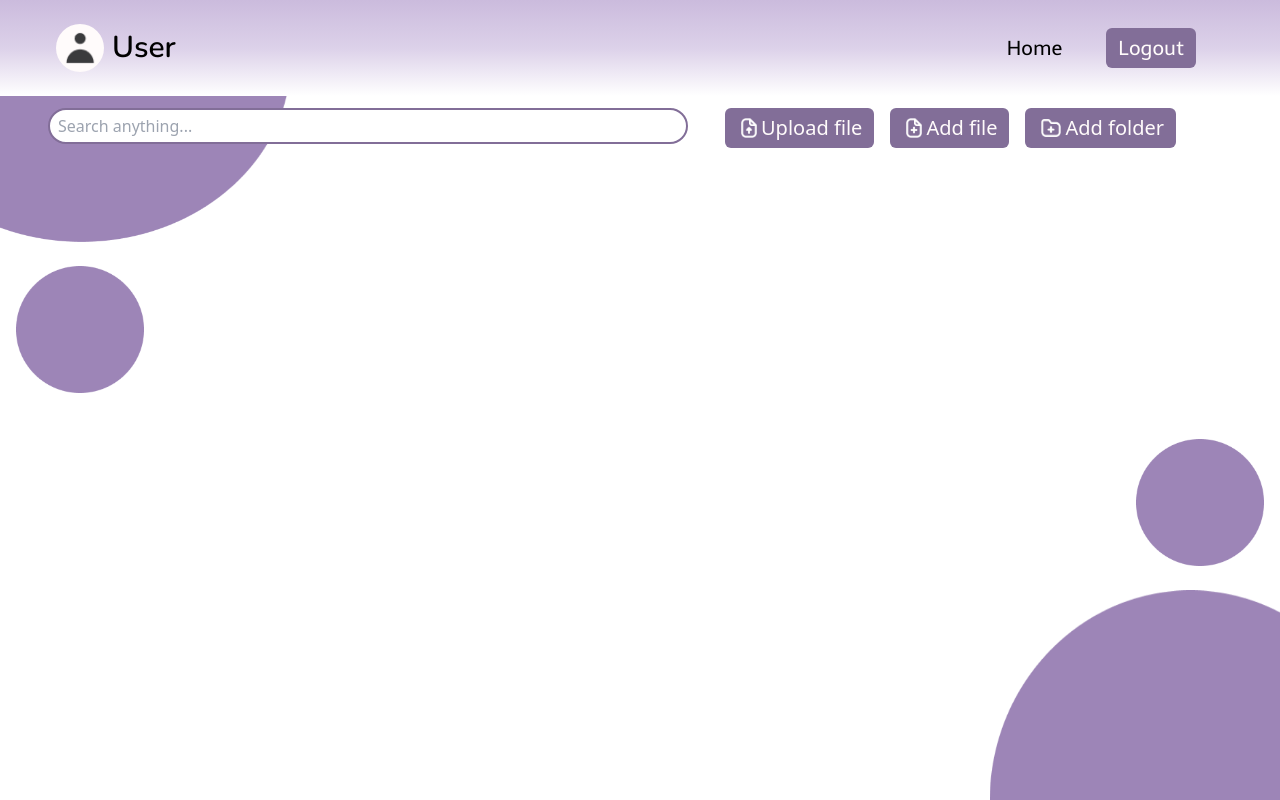
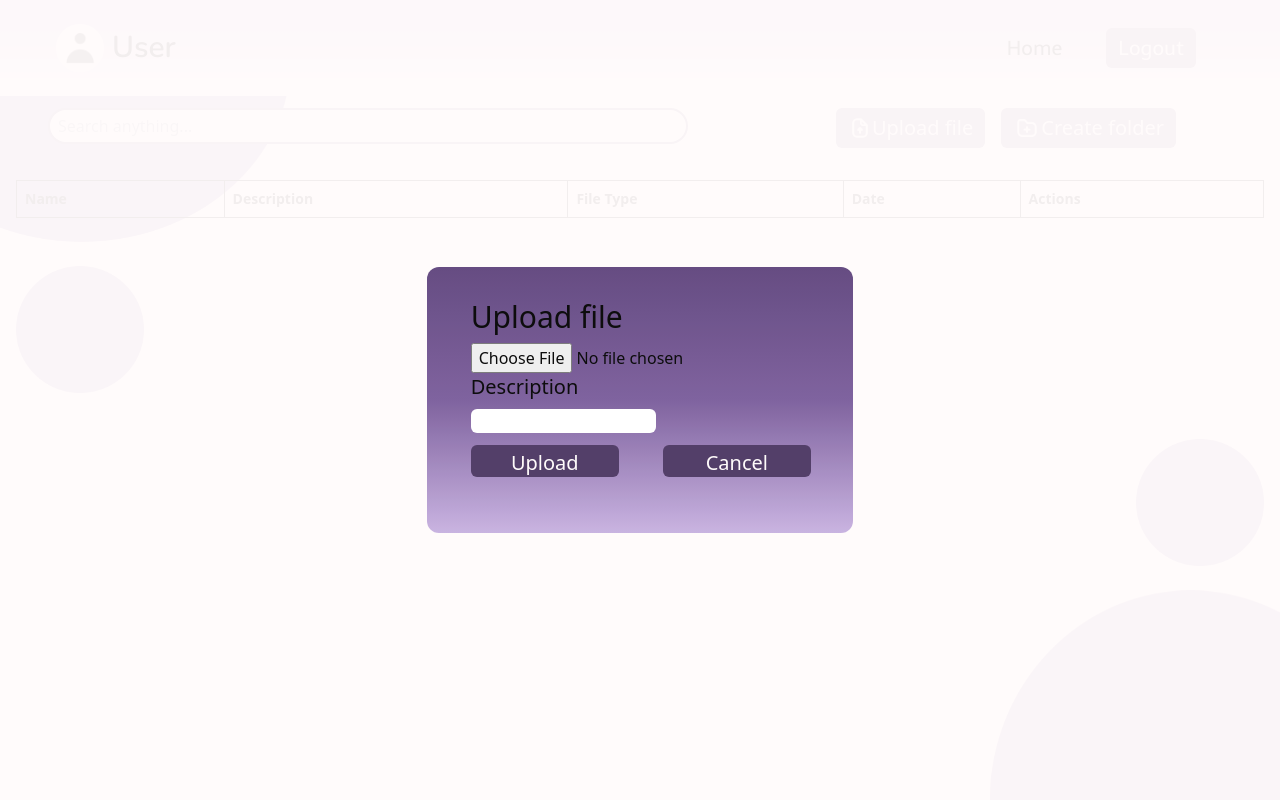
Before and after one commit to ishaNegi1/DMS, a React (Vite) app: page /User in a window 1280 px wide. Both pictures are taken after a click on the button "Upload file". Built offline with nearby package versions, Linux system fonts and the light colour scheme; a web font is replaced by a local one.

Commit message:
add upload file functionality

```diff
--- a/src/components/Button.jsx
+++ b/src/components/Button.jsx
@@ -1,9 +1,9 @@
 import React from 'react'
 import {Link} from 'react-router-dom'
 
-const Button = ({text, to, rest}) => {
+const Button = ({text, to, rest,...extra}) => {
   return (
-    <button className={` bg-main text-white font-Telex ${rest} px-2 py-1 sm:px-3 sm:py-1 h-8 rounded-md text-xs sm:text-xl transition-all duration-500 ease-linear transform hover:scale-110`}><Link to={to}>{text}</Link></button>
+    <button className={` bg-main text-white font-Telex ${rest} px-2 py-1 sm:px-3 sm:py-1 h-8 rounded-md text-xs sm:text-xl transition-all duration-500 ease-linear transform hover:scale-110`} {...extra}><Link to={to}>{text}</Link></button>
   )
 }
 
--- a/src/components/Button0.jsx
+++ b/src/components/Button0.jsx
@@ -1,9 +1,9 @@
 import React from 'react'
 
-const Button0 = ({text, img, ...rest}) => {
+const Button0 = ({text, img, extra, ...rest}) => {
   return (
-<button className= "bg-main text-white px-2 py-1 sm:px-3 sm:py-1 h-8 rounded-md text-xs sm:text-xl transition-all duration-500 ease-linear transform hover:scale-110 sm:mx-2 mr-4 sm:h-10 flex justify-center items-center">
-<img src={img} alt='image' {...rest}/>
+<button className= "bg-main text-white px-2 py-1 sm:px-3 sm:py-1 h-8 rounded-md text-xs sm:text-xl transition-all duration-500 ease-linear transform hover:scale-110 sm:mx-2 mr-4 sm:h-10 flex justify-center items-center" {...rest}>
+<img src={img} alt='image' className={`${extra}`}/>
 {text}
 </button>
   )
--- /dev/null
+++ b/src/components/Create.jsx
@@ -0,0 +1,63 @@
+import React from "react";
+import { useDispatch, useSelector } from "react-redux";
+import { createFolder } from "../store/uploadCreate";
+
+const Create = () => {
+  const dispatch = useDispatch();
+  const show = useSelector((state) => state.uploadCreate.createStatus);
+
+  const handleCancel = () => {
+    dispatch(createFolder(false));
+  };
+
+  return (
+    <>
+      {show && (
+        <div className=" w-full h-full bg-white opacity-95 fixed z-50 flex justify-center items-center">
+          <div className=" w-3/4 h-2/5 sm:w-1/3 rounded-xl bg-gradient-pop flex flex-col justify-center">
+            <div className=" sm:ml-8 ml-2 p-3 sm:mt-5 mt-2">
+              <p className=" text-3xl mb-2">Create folder</p>
+              <form className=" flex flex-col">
+                <label htmlFor="name" className=" mb-2 text-xl font-medium">
+                  Name
+                </label>
+                <input
+                  type="text"
+                  id="name"
+                  name="name"
+                  required
+                  className=" sm:w-1/2 rounded-md"
+                />
+                <label htmlFor="desc" className=" mb-2 text-xl font-medium">
+                  Description
+                </label>
+                <input
+                  type="text"
+                  id="desc"
+                  name="desc"
+                  maxLength={80}
+                  required
+                  className=" sm:w-1/2 rounded-md"
+                />
+                <button
+                  type="submit"
+                  className="bg-purple text-white px-2 py-1 sm:px-3 sm:py-1 h-8 rounded-md text-xs sm:text-xl transition-all duration-500 ease-linear transform hover:scale-110 my-3 sm:w-2/5"
+                >
+                  Create
+                </button>
+              </form>
+              <button
+                className="bg-purple text-white px-2 py-1 sm:px-3 sm:py-1 h-8 rounded-md text-xs sm:text-xl transition-all duration-500 ease-linear transform hover:scale-110 w-full sm:w-2/5 sm:relative sm:left-48 sm:bottom-11"
+                onClick={handleCancel}
+              >
+                Cancel
+              </button>
+            </div>
+          </div>
+        </div>
+      )}
+    </>
+  );
+};
+
+export default Create;
--- /dev/null
+++ b/src/components/Upload.jsx
@@ -0,0 +1,52 @@
+import React from 'react'
+import { useDispatch, useSelector } from 'react-redux'
+import { uploadFile, addFile } from '../store/uploadCreate';
+
+const Upload = () => {
+  const dispatch = useDispatch();
+    const show = useSelector((state)=>state.uploadCreate.uploadStatus)
+
+    const handleCancel = ()=>{
+      dispatch(uploadFile(false))
+    }
+
+    const handleSubmit = (e) =>{
+      e.preventDefault();
+       const file = e.target.file.files[0];
+       const description = e.target.desc.value;
+       if (file && description) {
+         dispatch(addFile({file, description}));
+         handleCancel();
+       }
+    }
+
+  return (
+    <>
+    {show && <div className=' w-full h-full bg-white opacity-95 fixed z-50 flex justify-center items-center'>
+    <div className=' w-3/4 h-1/3 sm:w-1/3 rounded-xl bg-gradient-pop flex flex-col justify-center'>
+    <div className=' sm:ml-8 ml-2 p-3 sm:mt-5'>
+      <p className=' text-3xl mb-2'>Upload file</p>
+      <form className=' flex flex-col' onSubmit={handleSubmit}>
+        <input type='file' name='file' required />
+        <label htmlFor="desc" className=" mb-2 text-xl font-medium">
+                  Description
+                </label>
+                <input
+                  type="text"
+                  id="desc"
+                  name="desc"
+                  maxLength={80}
+                  required
+                  className=" sm:w-1/2 rounded-md"
+                />
+        <button type='submit' className='bg-purple text-white px-2 py-1 sm:px-3 sm:py-1 h-8 rounded-md text-xs sm:text-xl transition-all duration-500 ease-linear transform hover:scale-110 my-3 sm:w-2/5' >Upload</button>
+      </form>
+        <button className='bg-purple text-white px-2 py-1 sm:px-3 sm:py-1 h-8 rounded-md text-xs sm:text-xl transition-all duration-500 ease-linear transform hover:scale-110 w-full sm:w-2/5 sm:relative sm:left-48 sm:bottom-11' onClick={handleCancel}>Cancel</button>
+      </div>
+    </div>
+    </div>}
+    </>
+  )
+}
+
+export default Upload
--- a/src/components/allComponents.jsx
+++ b/src/components/allComponents.jsx
@@ -3,5 +3,7 @@ import Button0 from './Button0'
 import Footer from './Footer'
 import Vector0 from './Vector0'
 import Vector1 from './Vector1'
+import Create from './Create'
+import Upload from './Upload'
 
-export{Button,Button0, Footer, Vector0, Vector1}
+export{Button, Button0, Footer, Vector0, Vector1, Create, Upload}
--- a/src/pages/Signup.jsx
+++ b/src/pages/Signup.jsx
@@ -116,7 +116,7 @@ const Signup = () => {
             Create Account
           </button>
         </form>
-        <div className=" flex mt-6 sm:ml-44">
+        <div className=" flex mt-6 sm:ml-36">
           <div className=" bg-input-line h-1 w-52"></div>
           <p className=" text-3xl text-center text-gray">OR</p>
           <div className=" bg-input-line h-1 w-52"></div>
--- a/src/pages/User.jsx
+++ b/src/pages/User.jsx
@@ -1,14 +1,30 @@
 import React, { useEffect } from "react";
 import { Link, useNavigate } from "react-router-dom";
-import { profile, upload, file, folder } from "../assets/pictures";
-import { Button0, Vector0, Vector1 } from "../components/allComponents";
+import { profile, upload, folder } from "../assets/pictures";
+import {
+  Button,
+  Button0,
+  Create,
+  Upload,
+  Vector0,
+  Vector1,
+} from "../components/allComponents";
 import { useDispatch, useSelector } from "react-redux";
 import { logout } from "../store/authSlice";
+import { createFolder, uploadFile, deleteFile } from "../store/uploadCreate";
 
 const User = () => {
   const dispatch = useDispatch();
   const navigate = useNavigate();
   const userData = useSelector((state) => state.auth.userData);
+  const files = useSelector((state) => state.uploadCreate.files);
+
+  const handleCreate = () => {
+    dispatch(createFolder(true));
+  };
+  const handleUpload = () => {
+    dispatch(uploadFile(true));
+  };
 
   const logoutHandler = () => {
     logout().then(() => {
@@ -17,11 +33,17 @@ const User = () => {
     navigate("/");
   };
 
+  const handleDelete = (fileName) => {
+    dispatch(deleteFile(fileName));
+  };
+
   useEffect(() => {
     document.title = "DMS-User";
   });
   return (
     <>
+      <Create />
+      <Upload />
       <div className=" bg-gradient-nav-foot text-black sm:h-24 h-20 flex">
         <div className="flex items-center sm:ml-14 ml-4">
           <div className=" sm:w-12 sm:h-12 w-8 h-8 bg-white rounded-full flex justify-center items-center">
@@ -55,10 +77,59 @@ const User = () => {
           className=" sm:w-1/2 w-11/12 h-9 rounded-3xl mt-3 sm:ml-12 mx-2 p-2 border-2 border-main outline-4 outline-main"
         />
         <div className=" flex ml-auto mt-3 sm:mr-24">
-          <Button0 text="Upload file" img={upload} className="w-4 m-1" />
-          <Button0 text="Add file" img={file} className="w-4 m-1" />
-          <Button0 text="Add folder" img={folder} className="w-5 m-1" />
+          <Button0
+            text="Upload file"
+            img={upload}
+            extra="w-4 m-1"
+            onClick={handleUpload}
+          />
+          <Button0
+            text="Create folder"
+            img={folder}
+            extra="w-5 m-1"
+            onClick={handleCreate}
+          />
         </div>
+      </div>
+      <div className=" w-full h-full mt-4 sm:p-4 p-1 ">
+        <table className="table-auto w-full border-collapse border">
+          <thead>
+            <tr>
+              <th className="border text-left sm:p-2 text-sm">Name</th>
+              <th className="border text-left sm:p-2 text-sm">Description</th>
+              <th className="border text-left sm:p-2 text-sm">File Type</th>
+              <th className="border text-left sm:p-2 text-sm">Date</th>
+              <th className="border text-left sm:p-2 text-sm">Actions</th>
+            </tr>
+          </thead>
+          <tbody>
+            {files.map((file, index) => (
+              <tr key={index}>
+                <td className="border sm:p-2">{file.file.name}</td>
+                <td className="border sm:p-2">{file.description}</td>
+                <td className="border sm:p-2">{file.file.type}</td>
+                <td className="border sm:p-2">
+                  {new Date().toLocaleDateString()}
+                </td>
+                <td className="border sm:p-2">
+                  <div className="flex flex-col sm:flex-row justify-center items-center">
+                    <Button
+                      text="View"
+                      onClick={() =>
+                        window.open(URL.createObjectURL(file.file), "_blank")
+                      }
+                    />
+                    <Button
+                      text="Delete"
+                      rest="mt-2 mx-1 sm:mt-0 sm:ml-2"
+                      onClick={() => handleDelete(file.file.name)}
+                    />
+                  </div>
+                </td>
+              </tr>
+            ))}
+          </tbody>
+        </table>
       </div>
       <Vector1 />
     </>
--- a/src/store/store.js
+++ b/src/store/store.js
@@ -1,9 +1,11 @@
 import { configureStore } from "@reduxjs/toolkit"
 import authSlice from './authSlice';
+import uploadCreate from './uploadCreate'
 
 const store = configureStore({
     reducer: {
         auth: authSlice,
+        uploadCreate,
     }
 })
 export default store
--- /dev/null
+++ b/src/store/uploadCreate.js
@@ -0,0 +1,39 @@
+import { createSlice } from "@reduxjs/toolkit";
+
+const initialState = {
+  createStatus: false,
+  uploadStatus: false,
+  files: [],
+};
+
+const uploadCreate = createSlice({
+  name: "uploadCreate",
+  initialState,
+  reducers: {
+    createFolder: (state, action) => {
+      state.createStatus = action.payload;
+    },
+    uploadFile: (state, action) => {
+      state.uploadStatus = action.payload;
+    },
+    createCancel: (state, action) => {
+      state.createStatus = action.payload;
+    },
+    createCancel: (state, action) => {
+      state.uploadStatus = action.payload;
+    },
+    addFile: (state, action) => {
+      state.files.push({
+         file: action.payload.file,
+         description: action.payload.description,
+       });
+    },
+    deleteFile: (state, action) => {
+      state.files = state.files.filter((f) => f.file.name !== action.payload);
+    },
+  },
+});
+
+export default uploadCreate.reducer;
+export const { createFolder, uploadFile, createStatus, uploadStatus, deleteFile, addFile } =
+  uploadCreate.actions;
--- a/tailwind.config.js
+++ b/tailwind.config.js
@@ -17,10 +17,12 @@ export default {
       'white': '#FFFBFB',
       'input-line': '#C4C4C4',
       'gray':'#555353',
-      'red': '#FF2511'
+      'red': '#FF2511',
+      'purple': '#4A3561',
     },
     backgroundImage: {
       'gradient-nav-foot': 'linear-gradient(to bottom,#CBBBDD, #DCD1E9, white)',
+      'gradient-pop': 'linear-gradient(to bottom,#5E437C, #795B9A, #C7B0E0)',
     },
     fontFamily: {
       'Nunito': 'Nunito',
```
